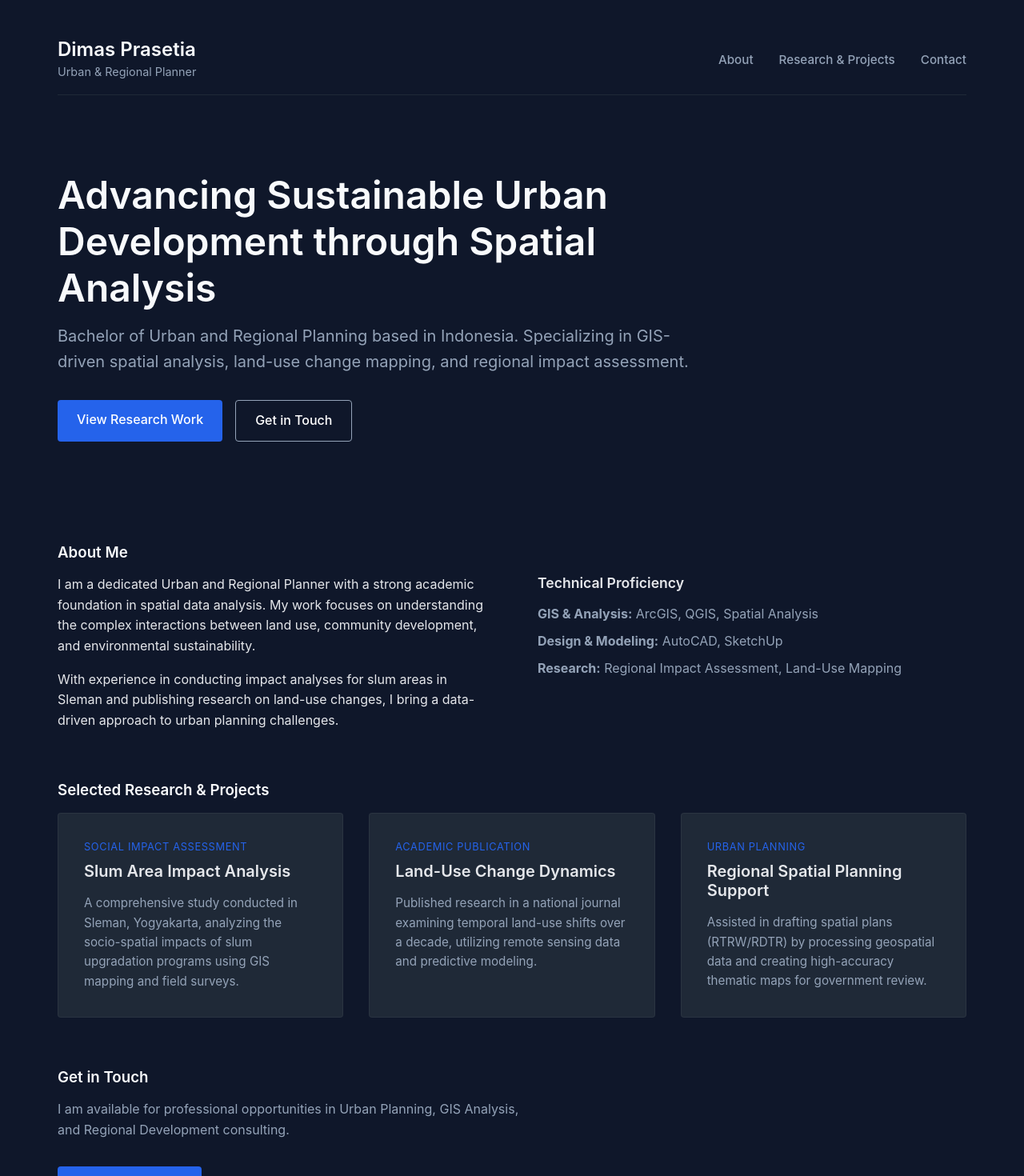
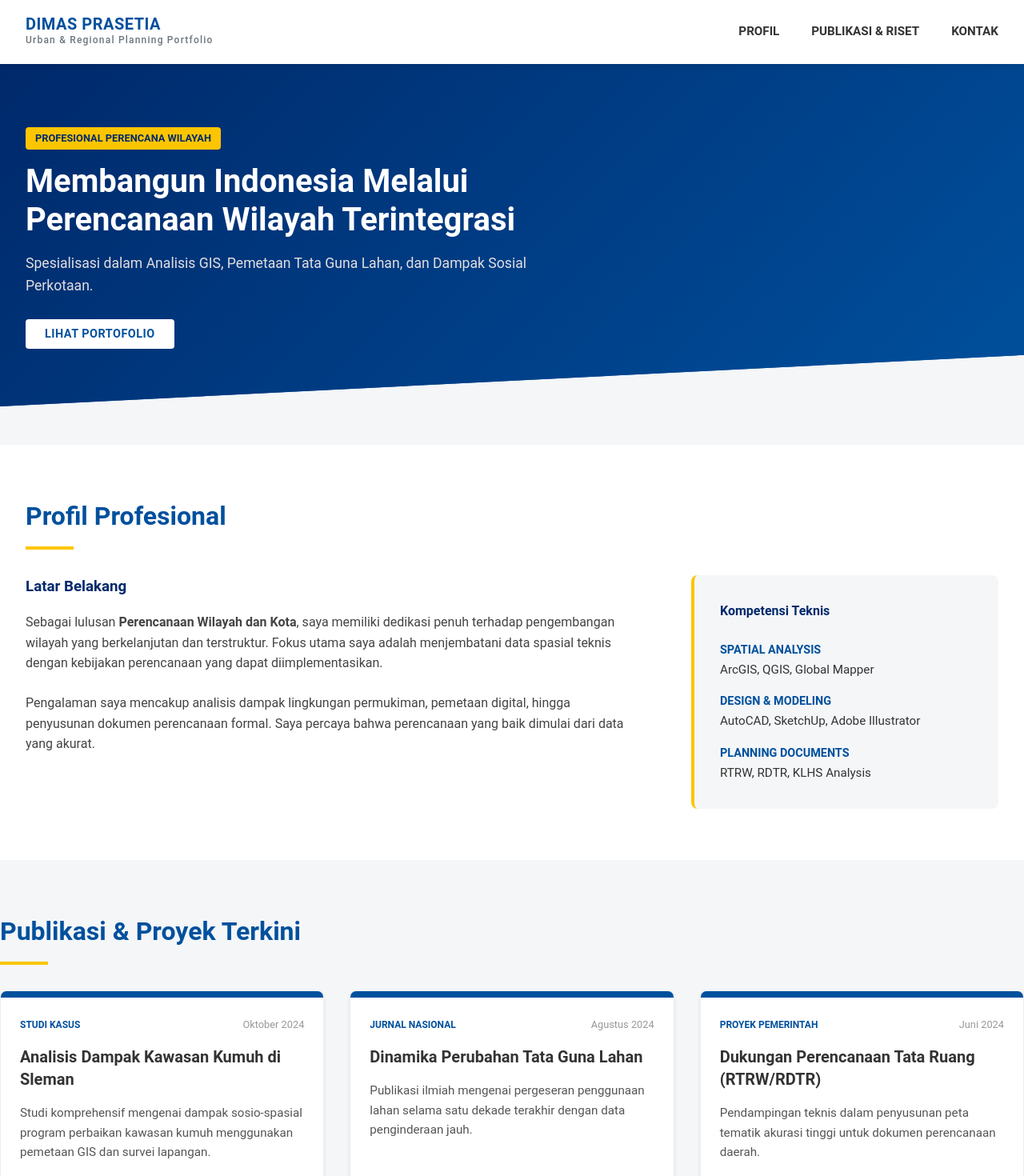
Before and after one commit to dimas-colab/DIMAS-PRASETIA, a React (Vite) app: page / in a window 1280 px wide. Shown: the top 1470 px of the page at 80% size. Built offline with nearby package versions, Linux system fonts and the light colour scheme.

Commit message:
Redesign portfolio to match BUMN corporate style

```diff
--- a/src/App.css
+++ b/src/App.css
@@ -1,61 +1,110 @@
-/* Clean slate for component-specific styles */
+/* BUMN Layout Utilities */
 .container {
-  max-width: 1200px;
+  max-width: 1280px;
+  /* Wider container for corporate feel */
   margin: 0 auto;
-  padding: 2rem;
+  padding: 0 2rem;
 }
 
-.section {
-  margin-bottom: 4rem;
+/* Header - Official Government Style */
+.header-wrapper {
+  background-color: white;
+  box-shadow: var(--shadow-nav);
+  position: sticky;
+  top: 0;
+  z-index: 1000;
 }
 
 .header {
   display: flex;
   justify-content: space-between;
   align-items: center;
-  padding: 1rem 0;
-  border-bottom: 1px solid var(--bg-secondary);
-  margin-bottom: 2rem;
+  height: 80px;
+  /* Taller header */
 }
 
+/* Logo Area mimicking BUMN logo text */
+.brand-container {
+  display: flex;
+  flex-direction: column;
+  justify-content: center;
+}
+
+.brand-title {
+  color: var(--bumn-blue);
+  font-size: 1.25rem;
+  font-weight: 700;
+  text-transform: uppercase;
+  letter-spacing: 0.5px;
+  line-height: 1.1;
+}
+
+.brand-subtitle {
+  color: var(--bumn-text-muted);
+  font-size: 0.75rem;
+  font-weight: 500;
+  letter-spacing: 0.1em;
+}
+
+/* Navigation - Clean Top Menu */
 .nav-links {
   display: flex;
-  gap: 2rem;
+  gap: 2.5rem;
 }
 
 .nav-links a {
-  color: var(--text-secondary);
+  color: var(--bumn-text-dark);
+  font-weight: 600;
   font-size: 0.95rem;
-  font-weight: 500;
+  text-transform: uppercase;
+  padding: 0.5rem 0;
+  border-bottom: 2px solid transparent;
 }
 
 .nav-links a:hover {
-  color: var(--accent-light);
+  text-decoration: none;
+  color: var(--bumn-blue);
+  border-bottom-color: var(--bumn-blue);
 }
 
-.hero {
+/* Section Styling */
+.section {
   padding: 4rem 0;
-  max-width: 800px;
 }
 
-.hero h1 {
-  font-size: 3rem;
-  margin-bottom: 1rem;
+.section-title {
+  color: var(--bumn-blue);
+  font-size: 2rem;
+  font-weight: 700;
+  margin-bottom: 2rem;
+  position: relative;
+  padding-bottom: 1rem;
 }
 
-.hero p {
-  color: var(--text-secondary);
-  font-size: 1.25rem;
-  margin-bottom: 2rem;
+.section-title::after {
+  content: '';
+  position: absolute;
+  bottom: 0;
+  left: 0;
+  width: 60px;
+  height: 4px;
+  background-color: var(--bumn-gold);
 }
 
-.btn-primary {
-  background-color: var(--accent-blue);
+/* Button - Corporate Style */
+.btn-bumn {
+  background-color: var(--bumn-blue);
   color: white;
-  padding: 0.75rem 1.5rem;
+  padding: 10px 24px;
   border-radius: 4px;
-  /* Slight radius, not full round */
+  font-weight: 600;
+  text-transform: uppercase;
+  letter-spacing: 0.5px;
   border: none;
-  font-weight: 500;
-  display: inline-block;
+  font-size: 0.9rem;
 }
+
+.btn-bumn:hover {
+  background-color: var(--bumn-dark-blue);
+  text-decoration: none;
+}
--- a/src/components/About.jsx
+++ b/src/components/About.jsx
@@ -2,26 +2,43 @@ import React from 'react';
 
 const About = () => {
     return (
-        <section id="about" className="section">
-            <h3>About Me</h3>
-            <div style={{ display: 'grid', gridTemplateColumns: '1fr 1fr', gap: '4rem' }}>
-                <div>
-                    <p style={{ marginBottom: '1rem' }}>
-                        I am a dedicated Urban and Regional Planner with a strong academic foundation in spatial data analysis.
-                        My work focuses on understanding the complex interactions between land use, community development, and environmental sustainability.
-                    </p>
-                    <p>
-                        With experience in conducting impact analyses for slum areas in Sleman and publishing research on land-use changes,
-                        I bring a data-driven approach to urban planning challenges.
-                    </p>
-                </div>
-                <div>
-                    <h4 style={{ fontSize: '1.1rem', color: 'var(--text-primary)' }}>Technical Proficiency</h4>
-                    <ul style={{ listStyle: 'none', color: 'var(--text-secondary)' }}>
-                        <li style={{ marginBottom: '0.5rem' }}><strong>GIS & Analysis:</strong> ArcGIS, QGIS, Spatial Analysis</li>
-                        <li style={{ marginBottom: '0.5rem' }}><strong>Design & Modeling:</strong> AutoCAD, SketchUp</li>
-                        <li style={{ marginBottom: '0.5rem' }}><strong>Research:</strong> Regional Impact Assessment, Land-Use Mapping</li>
-                    </ul>
+        <section id="about" className="section" style={{ backgroundColor: 'white' }}>
+            <div className="container">
+                <h2 className="section-title">Profil Profesional</h2>
+
+                <div style={{ display: 'grid', gridTemplateColumns: '2fr 1fr', gap: '4rem' }}>
+                    <div>
+                        <h3 style={{ color: 'var(--bumn-dark-blue)', marginBottom: '1rem' }}>Latar Belakang</h3>
+                        <p style={{ marginBottom: '1.5rem', color: '#444' }}>
+                            Sebagai lulusan <strong>Perencanaan Wilayah dan Kota</strong>, saya memiliki dedikasi penuh terhadap pengembangan wilayah yang berkelanjutan dan terstruktur. Fokus utama saya adalah menjembatani data spasial teknis dengan kebijakan perencanaan yang dapat diimplementasikan.
+                        </p>
+                        <p style={{ marginBottom: '1.5rem', color: '#444' }}>
+                            Pengalaman saya mencakup analisis dampak lingkungan permukiman, pemetaan digital, hingga penyusunan dokumen perencanaan formal. Saya percaya bahwa perencanaan yang baik dimulai dari data yang akurat.
+                        </p>
+                    </div>
+
+                    <div style={{
+                        backgroundColor: 'var(--bumn-gray-light)',
+                        padding: '2rem',
+                        borderRadius: '8px',
+                        borderLeft: '4px solid var(--bumn-gold)'
+                    }}>
+                        <h4 style={{ color: 'var(--bumn-dark-blue)', marginBottom: '1.5rem' }}>Kompetensi Teknis</h4>
+                        <div style={{ display: 'flex', flexDirection: 'column', gap: '1rem' }}>
+                            <div>
+                                <strong style={{ display: 'block', color: 'var(--bumn-blue)', fontSize: '0.9rem' }}>SPATIAL ANALYSIS</strong>
+                                <span style={{ fontSize: '0.95rem' }}>ArcGIS, QGIS, Global Mapper</span>
+                            </div>
+                            <div>
+                                <strong style={{ display: 'block', color: 'var(--bumn-blue)', fontSize: '0.9rem' }}>DESIGN & MODELING</strong>
+                                <span style={{ fontSize: '0.95rem' }}>AutoCAD, SketchUp, Adobe Illustrator</span>
+                            </div>
+                            <div>
+                                <strong style={{ display: 'block', color: 'var(--bumn-blue)', fontSize: '0.9rem' }}>PLANNING DOCUMENTS</strong>
+                                <span style={{ fontSize: '0.95rem' }}>RTRW, RDTR, KLHS Analysis</span>
+                            </div>
+                        </div>
+                    </div>
                 </div>
             </div>
         </section>
--- a/src/components/Hero.jsx
+++ b/src/components/Hero.jsx
@@ -2,17 +2,40 @@ import React from 'react';
 
 const Hero = () => {
     return (
-        <section className="section hero">
-            <h1>Advancing Sustainable Urban Development through Spatial Analysis</h1>
-            <p>
-                Bachelor of Urban and Regional Planning based in Indonesia.
-                Specializing in GIS-driven spatial analysis, land-use change mapping, and regional impact assessment.
-            </p>
-            <div style={{ display: 'flex', gap: '1rem', marginTop: '2rem' }}>
-                <a href="#projects" className="btn-primary">View Research Work</a>
-                <a href="#contact" className="btn-primary" style={{ backgroundColor: 'transparent', border: '1px solid var(--text-secondary)' }}>Get in Touch</a>
+        <div style={{
+            backgroundColor: 'var(--bumn-blue)',
+            backgroundImage: 'linear-gradient(135deg, var(--bumn-dark-blue) 0%, var(--bumn-blue) 100%)',
+            color: 'white',
+            padding: '4rem 0',
+            clipPath: 'polygon(0 0, 100% 0, 100% 85%, 0 100%)', // Modern angled edge often seen in corporate headers
+            marginBottom: '3rem'
+        }}>
+            <div className="container" style={{ display: 'flex', alignItems: 'center', minHeight: '300px' }}>
+                <div style={{ maxWidth: '700px' }}>
+                    <span style={{
+                        backgroundColor: 'var(--bumn-gold)',
+                        color: 'var(--bumn-dark-blue)',
+                        padding: '4px 12px',
+                        borderRadius: '4px',
+                        fontSize: '0.8rem',
+                        fontWeight: 'bold',
+                        display: 'inline-block',
+                        marginBottom: '1rem'
+                    }}>
+                        PROFESIONAL PERENCANA WILAYAH
+                    </span>
+                    <h1 style={{ fontSize: '2.5rem', fontWeight: '700', marginBottom: '1rem', lineHeight: '1.2' }}>
+                        Membangun Indonesia Melalui<br /> Perencanaan Wilayah Terintegrasi
+                    </h1>
+                    <p style={{ fontSize: '1.1rem', marginBottom: '2rem', color: '#e0e0e0' }}>
+                        Spesialisasi dalam Analisis GIS, Pemetaan Tata Guna Lahan, dan Dampak Sosial Perkotaan.
+                    </p>
+                    <a href="#projects" className="btn-bumn" style={{ backgroundColor: 'white', color: 'var(--bumn-blue)' }}>
+                        Lihat Portofolio
+                    </a>
+                </div>
             </div>
-        </section>
+        </div>
     );
 };
 
--- a/src/components/Layout.jsx
+++ b/src/components/Layout.jsx
@@ -1,26 +1,46 @@
 import React from 'react';
+import '../App.css'; // Ensure styles are imported
 
 const Layout = ({ children }) => {
   return (
-    <div className="container">
-      <header className="header">
-        <div className="brand">
-          <h2 style={{ marginBottom: 0 }}>Dimas Prasetia</h2>
-          <span style={{ color: 'var(--text-secondary)', fontSize: '0.9rem' }}>Urban & Regional Planner</span>
+    <div style={{ display: 'flex', flexDirection: 'column', minHeight: '100vh' }}>
+      <header className="header-wrapper">
+        <div className="container header">
+          <div className="brand-container">
+            <h1 className="brand-title">Dimas Prasetia</h1>
+            <span className="brand-subtitle">Urban & Regional Planning Portfolio</span>
+          </div>
+          <nav className="nav-links">
+            <a href="#about">Profil</a>
+            <a href="#projects">Publikasi & Riset</a>
+            <a href="#contact">Kontak</a>
+          </nav>
         </div>
-        <nav className="nav-links">
-          <a href="#about">About</a>
-          <a href="#projects">Research & Projects</a>
-          <a href="#contact">Contact</a>
-        </nav>
       </header>
 
-      <main>
+      <main style={{ flex: 1 }}>
         {children}
       </main>
 
-      <footer style={{ marginTop: '4rem', paddingTop: '2rem', borderTop: '1px solid var(--bg-secondary)', color: 'var(--text-secondary)', fontSize: '0.9rem' }}>
-        <p>&copy; {new Date().getFullYear()} Dimas Prasetia. Urban Planning & GIS Portfolio.</p>
+      <footer style={{ backgroundColor: 'var(--bumn-dark-blue)', color: 'white', padding: '3rem 0', marginTop: 'auto' }}>
+        <div className="container" style={{ display: 'flex', justifyContent: 'space-between', flexWrap: 'wrap', gap: '2rem' }}>
+          <div style={{ maxWidth: '400px' }}>
+            <h4 style={{ color: 'var(--bumn-gold)', marginBottom: '1rem' }}>URBAN PLANNING PORTFOLIO</h4>
+            <p style={{ fontSize: '0.9rem', color: '#e0e0e0' }}>
+              Mewujudkan pembangunan wilayah yang berkelanjutan melalui analisis spasial dan perencanaan berbasis data.
+            </p>
+          </div>
+          <div>
+            <h5 style={{ marginBottom: '1rem', color: 'white' }}>Tautan Cepat</h5>
+            <div style={{ display: 'flex', flexDirection: 'column', gap: '0.5rem' }}>
+              <a href="#about" style={{ color: '#e0e0e0', fontWeight: '400' }}>Tentang Saya</a>
+              <a href="#projects" style={{ color: '#e0e0e0', fontWeight: '400' }}>Penelitian</a>
+            </div>
+          </div>
+        </div>
+        <div className="container" style={{ marginTop: '2rem', paddingTop: '1rem', borderTop: '1px solid rgba(255,255,255,0.1)', fontSize: '0.8rem', textAlign: 'center', color: '#aaaaaa' }}>
+          &copy; {new Date().getFullYear()} Dimas Prasetia. Inspired by Ministry of SOE (BUMN) Design.
+        </div>
       </footer>
     </div>
   );
--- a/src/components/Projects.jsx
+++ b/src/components/Projects.jsx
@@ -1,44 +1,73 @@
 import React from 'react';
 
-const ProjectCard = ({ title, category, description }) => (
+const ProjectCard = ({ title, category, date, description }) => (
     <div style={{
-        backgroundColor: 'var(--bg-secondary)',
-        padding: '2rem',
-        borderRadius: '4px',
-        border: '1px solid rgba(255,255,255,0.05)'
+        backgroundColor: 'white',
+        borderRadius: '8px',
+        boxShadow: 'var(--shadow-card)',
+        overflow: 'hidden',
+        border: '1px solid #eee',
+        transition: 'transform 0.2s',
+        display: 'flex',
+        flexDirection: 'column'
     }}>
-        <span style={{
-            fontSize: '0.8rem',
-            textTransform: 'uppercase',
-            letterSpacing: '0.05em',
-            color: 'var(--accent-blue)',
-            display: 'block',
-            marginBottom: '0.5rem'
-        }}>{category}</span>
-        <h4 style={{ fontSize: '1.25rem', marginBottom: '1rem', color: 'var(--text-primary)' }}>{title}</h4>
-        <p style={{ fontSize: '0.95rem', color: 'var(--text-secondary)' }}>{description}</p>
+        <div style={{ height: '8px', backgroundColor: 'var(--bumn-blue)' }}></div>
+        <div style={{ padding: '1.5rem', flex: 1 }}>
+            <div style={{ display: 'flex', justifyContent: 'space-between', alignItems: 'center', marginBottom: '1rem' }}>
+                <span style={{
+                    fontSize: '0.75rem',
+                    fontWeight: '700',
+                    color: 'var(--bumn-blue)',
+                    textTransform: 'uppercase'
+                }}>{category}</span>
+                <span style={{ fontSize: '0.8rem', color: '#999' }}>{date}</span>
+            </div>
+            <h3 style={{
+                fontSize: '1.25rem',
+                marginBottom: '1rem',
+                color: 'var(--bumn-text-dark)',
+                lineHeight: '1.4'
+            }}>{title}</h3>
+            <p style={{ fontSize: '0.95rem', color: '#555', lineHeight: '1.6' }}>{description}</p>
+        </div>
+        <div style={{
+            padding: '1rem 1.5rem',
+            borderTop: '1px solid #f0f0f0',
+            backgroundColor: '#f9f9f9'
+        }}>
+            <a href="#" style={{ fontSize: '0.9rem', fontWeight: '600', color: 'var(--bumn-blue)' }}>Selengkapnya &rarr;</a>
+        </div>
     </div>
 );
 
 const Projects = () => {
     return (
-        <section id="projects" className="section">
-            <h3>Selected Research & Projects</h3>
-            <div style={{ display: 'grid', gridTemplateColumns: 'repeat(auto-fit, minmax(300px, 1fr))', gap: '2rem' }}>
+        <section id="projects" className="section container">
+            <h2 className="section-title">Publikasi & Proyek Terkini</h2>
+            <div style={{ display: 'grid', gridTemplateColumns: 'repeat(auto-fit, minmax(320px, 1fr))', gap: '2rem' }}>
                 <ProjectCard
-                    title="Slum Area Impact Analysis"
-                    category="Social Impact Assessment"
-                    description="A comprehensive study conducted in Sleman, Yogyakarta, analyzing the socio-spatial impacts of slum upgradation programs using GIS mapping and field surveys."
+                    title="Analisis Dampak Kawasan Kumuh di Sleman"
+                    category="Studi Kasus"
+                    date="Oktober 2024"
+                    description="Studi komprehensif mengenai dampak sosio-spasial program perbaikan kawasan kumuh menggunakan pemetaan GIS dan survei lapangan."
                 />
                 <ProjectCard
-                    title="Land-Use Change Dynamics"
-                    category="Academic Publication"
-                    description="Published research in a national journal examining temporal land-use shifts over a decade, utilizing remote sensing data and predictive modeling."
+                    title="Dinamika Perubahan Tata Guna Lahan"
+                    category="Jurnal Nasional"
+                    date="Agustus 2024"
+                    description="Publikasi ilmiah mengenai pergeseran penggunaan lahan selama satu dekade terakhir dengan data penginderaan jauh."
                 />
                 <ProjectCard
-                    title="Regional Spatial Planning Support"
-                    category="Urban Planning"
-                    description="Assisted in drafting spatial plans (RTRW/RDTR) by processing geospatial data and creating high-accuracy thematic maps for government review."
+                    title="Dukungan Perencanaan Tata Ruang (RTRW/RDTR)"
+                    category="Proyek Pemerintah"
+                    date="Juni 2024"
+                    description="Pendampingan teknis dalam penyusunan peta tematik akurasi tinggi untuk dokumen perencanaan daerah."
+                />
+                <ProjectCard
+                    title="Pemetaan Zonasi Rawan Bencana"
+                    category="Analisis GIS"
+                    date="Maret 2024"
+                    description="Identifikasi zona rawan bencana banjir menggunakan analisis overlay dan data topografi untuk mitigasi risiko."
                 />
             </div>
         </section>
--- a/src/index.css
+++ b/src/index.css
@@ -1,13 +1,20 @@
 :root {
-  /* Strictly Professional Palette */
-  --bg-primary: #0f172a;
-  --bg-secondary: #1f2937;
-  --text-primary: #e5e7eb;
-  --text-secondary: #94a3b8;
-  --accent-blue: #2563eb;
-  --accent-light: #f8fafc;
+  /* BUMN Corporate Palette */
+  --bumn-blue: #00509d;
+  /* Ministry Blue */
+  --bumn-dark-blue: #00296b;
+  /* Footer/Deep Accents */
+  --bumn-gold: #fdc500;
+  /* Accent/Highlight */
+  --bumn-gray-light: #f4f6f8;
+  /* Background */
+  --bumn-text-dark: #333333;
+  --bumn-text-light: #ffffff;
+  --bumn-text-muted: #6c757d;
 
-  --font-main: 'Inter', system-ui, -apple-system, BlinkMacSystemFont, 'Segoe UI', Roboto, Oxygen, Ubuntu, Cantarell, 'Open Sans', 'Helvetica Neue', sans-serif;
+  --font-main: 'Roboto', 'Inter', sans-serif;
+  --shadow-card: 0 2px 4px rgba(0, 0, 0, 0.08);
+  --shadow-nav: 0 2px 10px rgba(0, 0, 0, 0.1);
 }
 
 * {
@@ -18,30 +25,19 @@
 
 body {
   font-family: var(--font-main);
-  background-color: var(--bg-primary);
-  color: var(--text-primary);
+  background-color: var(--bumn-gray-light);
+  color: var(--bumn-text-dark);
   line-height: 1.6;
   -webkit-font-smoothing: antialiased;
 }
 
 a {
-  color: var(--accent-blue);
+  color: var(--bumn-blue);
   text-decoration: none;
-  transition: opacity 0.2s ease;
+  font-weight: 500;
+  transition: all 0.2s ease;
 }
 
 a:hover {
-  opacity: 0.8;
+  text-decoration: underline;
 }
-
-h1, h2, h3, h4, h5, h6 {
-  color: var(--accent-light);
-  font-weight: 600;
-  line-height: 1.2;
-  margin-bottom: 1rem;
-}
-
-button {
-  cursor: pointer;
-  font-family: inherit;
-}
```
